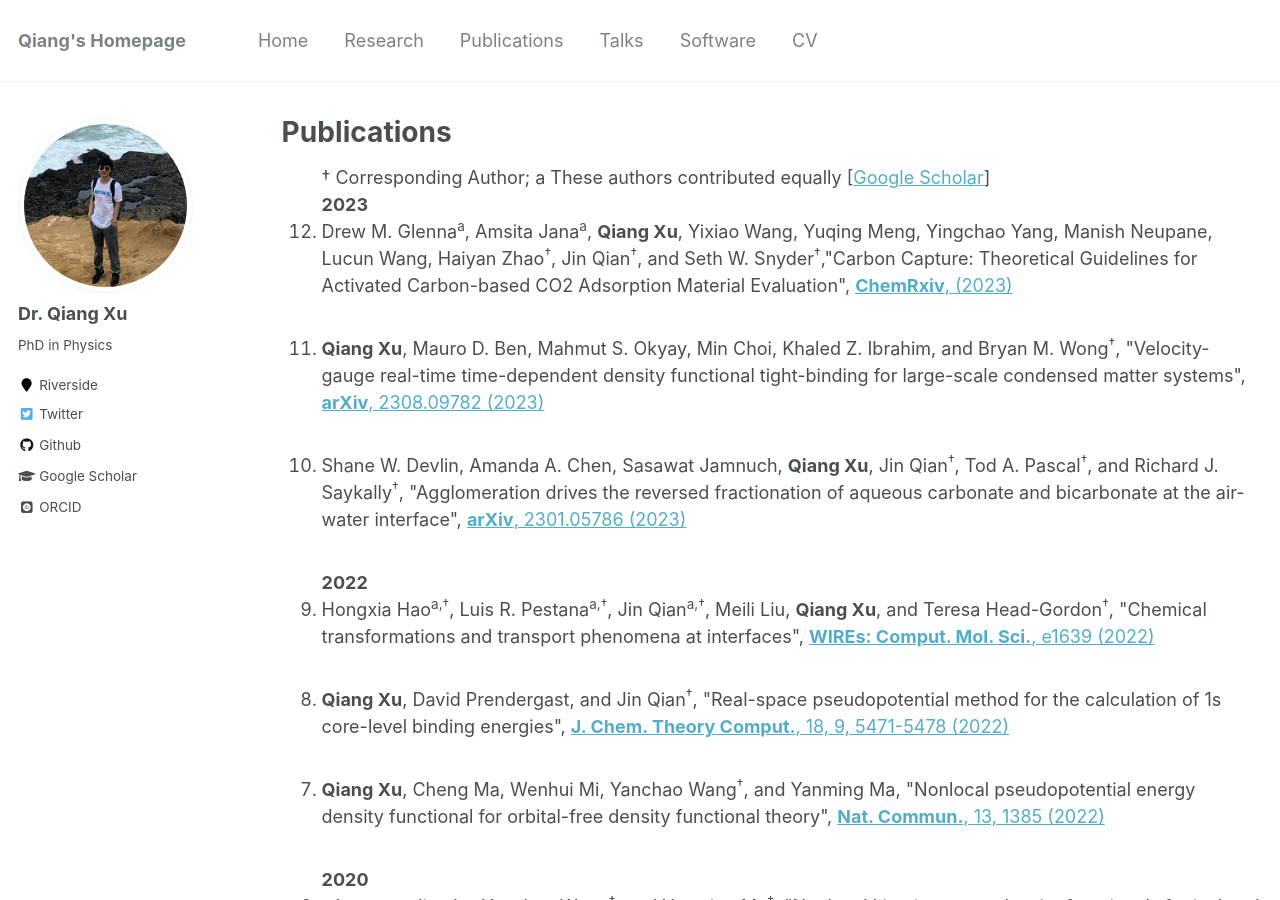
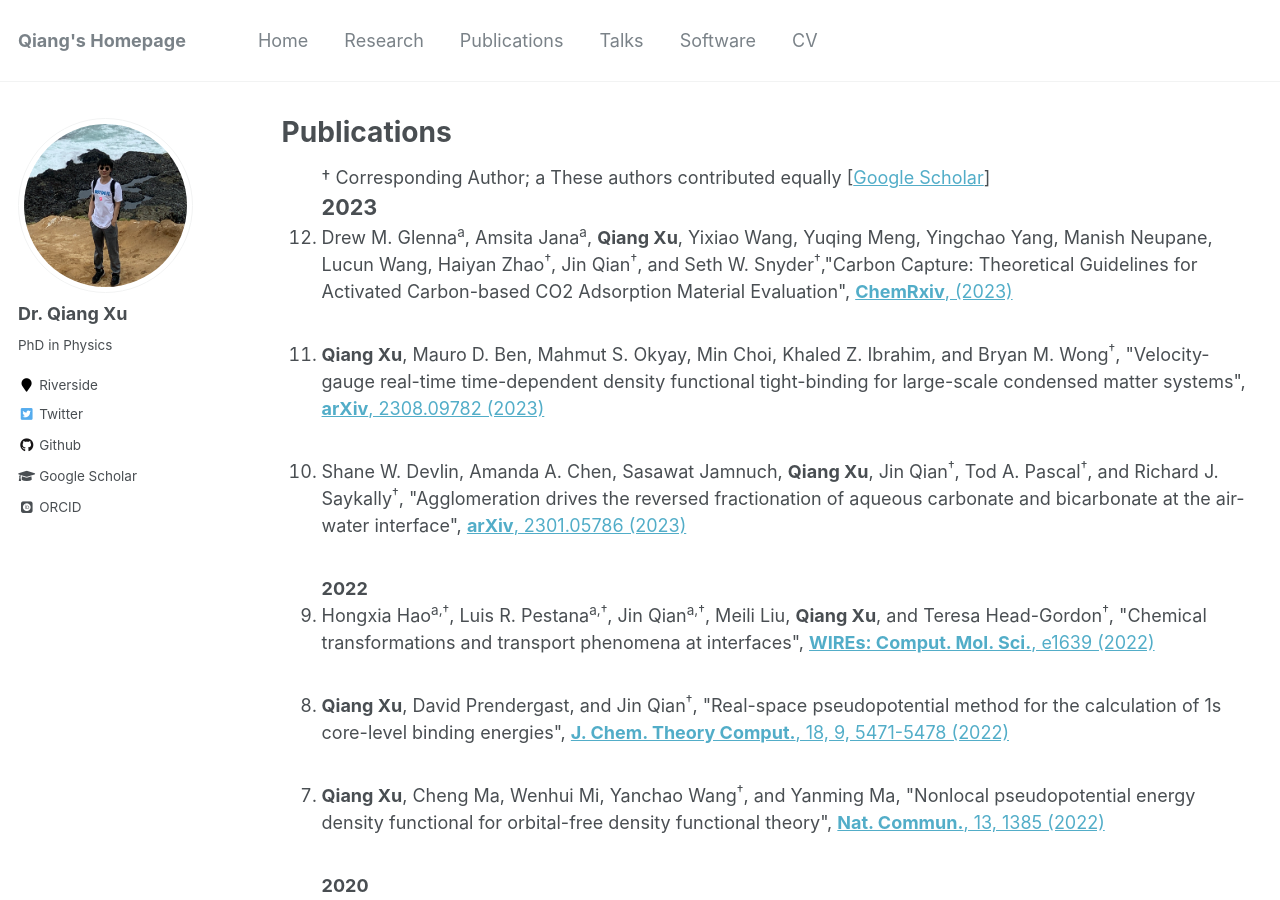
Before and after one commit to xqjlu/xqjlu.github.io, a Jekyll site: the page built from _pages/publications.md, in a window 1280 px wide and 900 px high. Built offline with Jekyll 4.4.1, drawn with Linux system fonts in a browser that asks for light colours; some web fonts are replaced.

Commit message:
xqtest pub

```diff
--- a/_pages/publications.md
+++ b/_pages/publications.md
@@ -33,7 +33,7 @@ redirect_from:
 
 
 <!--2023-->
-<b>2023</b>
+<b><big>2023</big></b>
 <li>Drew M. Glenna<sup>a</sup>, Amsita Jana<sup>a</sup>, <b>Qiang Xu</b>, Yixiao Wang, Yuqing Meng, Yingchao Yang, Manish Neupane, Lucun Wang, Haiyan Zhao<sup>†</sup>, Jin Qian<sup>†</sup>, and Seth W. Snyder<sup>†</sup>,"Carbon Capture: Theoretical Guidelines for Activated Carbon-based CO2 Adsorption Material Evaluation",
 <a href="https://doi.org/10.26434/chemrxiv-2023-w6nx6" target="_blank"><b>ChemRxiv</b>, (2023)</a>
 </li><br>
```
